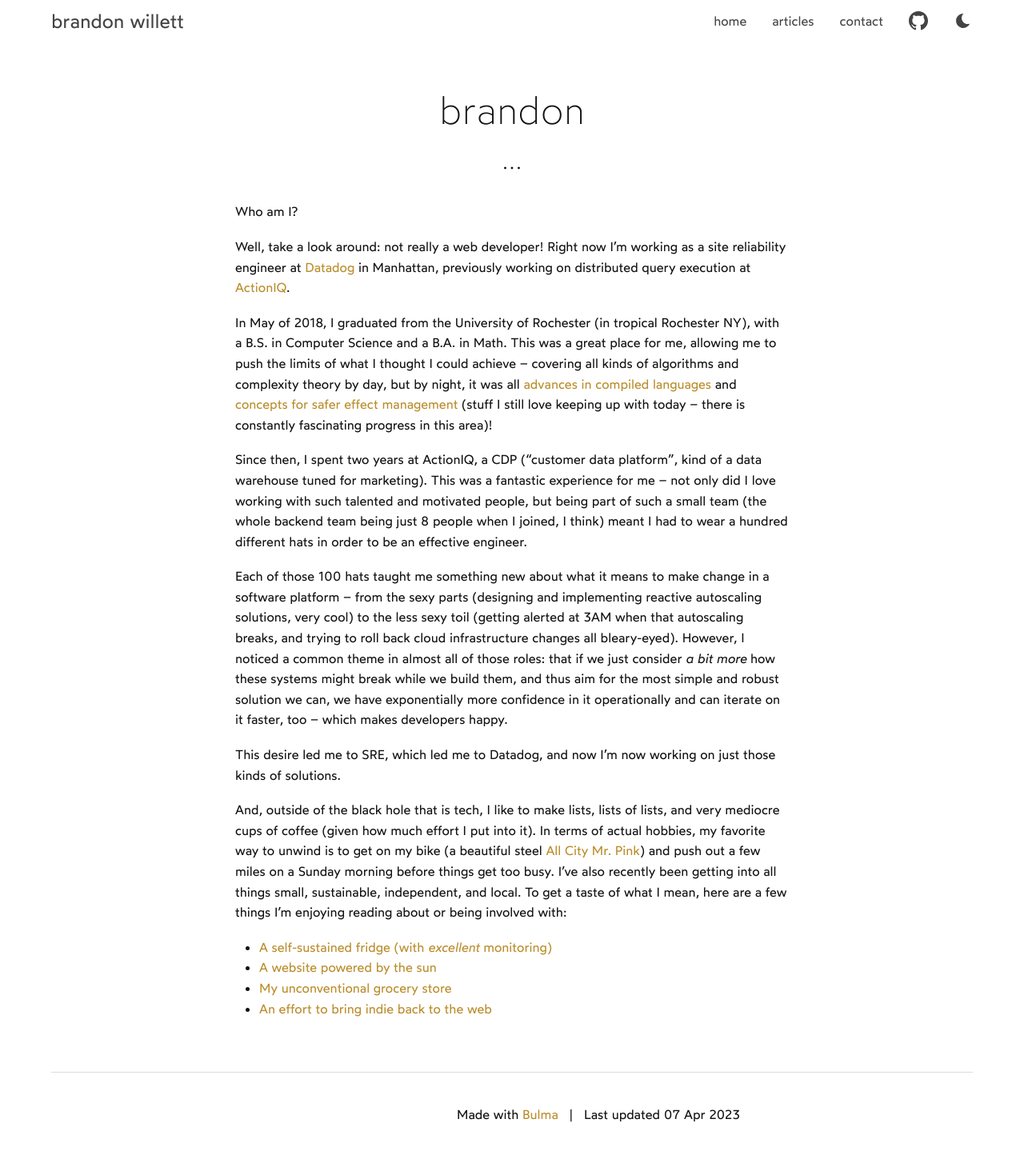
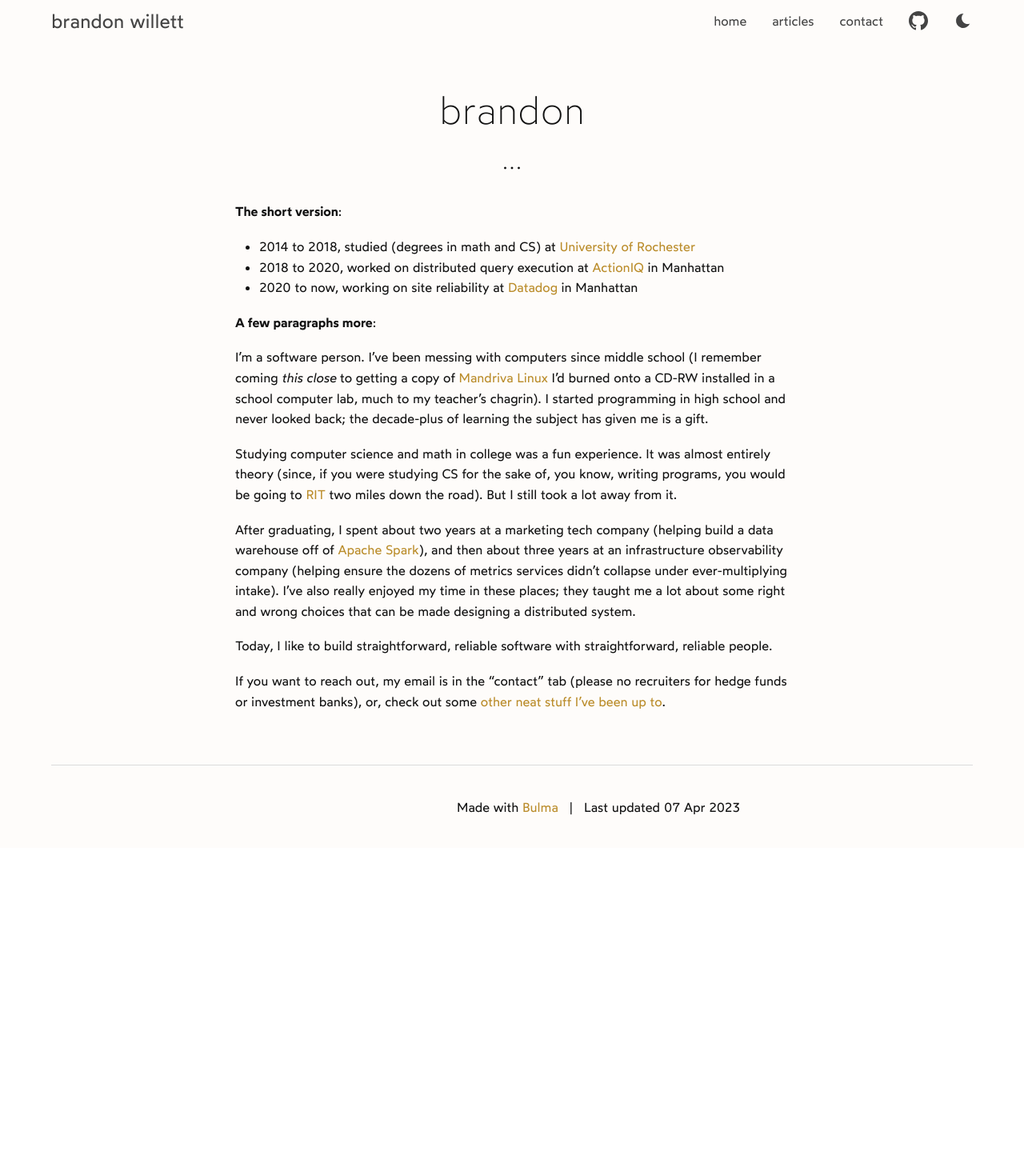
Before and after one commit to pickledish/pickledish.github.io, a Jekyll site: the page built from about.md, in a window 1280 px wide. Shown: the whole page at 80% size. Built offline with Jekyll 4.4.1, drawn with Linux system fonts in a browser that asks for light colours; after the commit the page ends 1060 px from its top, so only the background shows below that.

Commit message:
Update theme, about page to be shorter

```diff
--- a/about.md
+++ b/about.md
@@ -4,21 +4,20 @@ title: "brandon"
 permalink: /about/
 ---
 
-Who am I?
+**The short version**:
 
-Well, take a look around: not really a web developer! Right now I'm working as a site reliability engineer at [Datadog](https://www.datadoghq.com) in Manhattan, previously working on distributed query execution at [ActionIQ](https://www.actioniq.com).
+* 2014 to 2018, studied (degrees in math and CS) at [University of Rochester](https://www.rochester.edu)
+* 2018 to 2020, worked on distributed query execution at [ActionIQ](https://www.actioniq.com) in Manhattan
+* 2020 to now, working on site reliability at [Datadog](https://www.datadoghq.com) in Manhattan
 
-In May of 2018, I graduated from the University of Rochester (in tropical Rochester NY), with a B.S. in Computer Science and a B.A. in Math. This was a great place for me, allowing me to push the limits of what I thought I could achieve -- covering all kinds of algorithms and complexity theory by day, but by night, it was all [advances in compiled languages](https://graydon2.dreamwidth.org/253769.html) and [concepts for safer effect management](https://overreacted.io/algebraic-effects-for-the-rest-of-us/) (stuff I still love keeping up with today -- there is constantly fascinating progress in this area)!
+**A few paragraphs more**:
 
-Since then, I spent two years at ActionIQ, a CDP ("customer data platform", kind of a data warehouse tuned for marketing). This was a fantastic experience for me -- not only did I love working with such talented and motivated people, but being part of such a small team (the whole backend team being just 8 people when I joined, I think) meant I had to wear a hundred different hats in order to be an effective engineer.
+I'm a software person. I've been messing with computers since middle school (I remember coming _this close_ to getting a copy of [Mandriva Linux](https://en.wikipedia.org/wiki/Mandriva_Linux) I'd burned onto a CD-RW installed in a school computer lab, much to my teacher's chagrin). I started programming in high school and never looked back; the decade-plus of learning the subject has given me is a gift.
 
-Each of those 100 hats taught me something new about what it means to make change in a software platform -- from the sexy parts (designing and implementing reactive autoscaling solutions, very cool) to the less sexy toil (getting alerted at 3AM when that autoscaling breaks, and trying to roll back cloud infrastructure changes all bleary-eyed). However, I noticed a common theme in almost all of those roles: that if we just consider _a bit more_ how these systems might break while we build them, and thus aim for the most simple and robust solution we can, we have exponentially more confidence in it operationally and can iterate on it faster, too -- which makes developers happy.
+Studying computer science and math in college was a fun experience. It was almost entirely theory (since, if you were studying CS for the sake of, you know, writing programs, you would be going to [RIT](https://www.rit.edu) two miles down the road). But I still took a lot away from it.
 
-This desire led me to SRE, which led me to Datadog, and now I'm now working on just those kinds of solutions.
+After graduating, I spent about two years at a marketing tech company (helping build a data warehouse off of [Apache Spark](https://spark.apache.org)), and then about three years at an infrastructure observability company (helping ensure the dozens of metrics services didn't collapse under ever-multiplying intake). I've also really enjoyed my time in these places; they taught me a lot about some right and wrong choices that can be made designing a distributed system.
 
-And, outside of the black hole that is tech, I like to make lists, lists of lists, and very mediocre cups of coffee (given how much effort I put into it). In terms of actual hobbies, my favorite way to unwind is to get on my bike (a beautiful steel [All City Mr. Pink](/assets/bike.jpg)) and push out a few miles on a Sunday morning before things get too busy. I've also recently been getting into all things small, sustainable, independent, and local. To get a taste of what I mean, here are a few things I'm enjoying reading about or being involved with:
+Today, I like to build straightforward, reliable software with straightforward, reliable people.
 
-- [A self-sustained fridge (with _excellent_ monitoring)](https://joeyh.name/blog/entry/fridge_0.2/)
-- [A website powered by the sun](https://solar.lowtechmagazine.com/power.html)
-- [My unconventional grocery store](https://www.foodcoop.com/why500/)
-- [An effort to bring indie back to the web](https://neocities.org/about)
+If you want to reach out, my email is in the "contact" tab (please no recruiters for hedge funds or investment banks), or, check out some [other neat stuff I've been up to](/posts).
--- a/assets/css/post.css
+++ b/assets/css/post.css
@@ -1,5 +1,5 @@
 body {
-	font-family: "Wotfard", "Avenir Next Medium", "Avenir Medium", "Avenir Next LT Pro", "Montserrat", sans-serif;
+	font-family: "Wotfard", "Avenir Medium", "Avenir Next Medium", "Avenir Next LT Pro", "Montserrat", sans-serif;
 }
 
 .section {
@@ -58,14 +58,14 @@ body {
     --text-color: #111111;
     --text-color-light: #444444;
     --text-color-faded: #cccccc;
-    --background-color: #ffffff;
+    --background-color: #fefcfa;
 }
 
 #themeSwitch:checked~#content {
     --text-color: #eeeeee;
     --text-color-light: #cccccc;
     --text-color-faded: #666666;
-    --background-color: #05162e;
+    --background-color: #181410;
 }
 
 .light {
```
Also changed, not shown: _layouts/post.html (+4 -10 lines).
